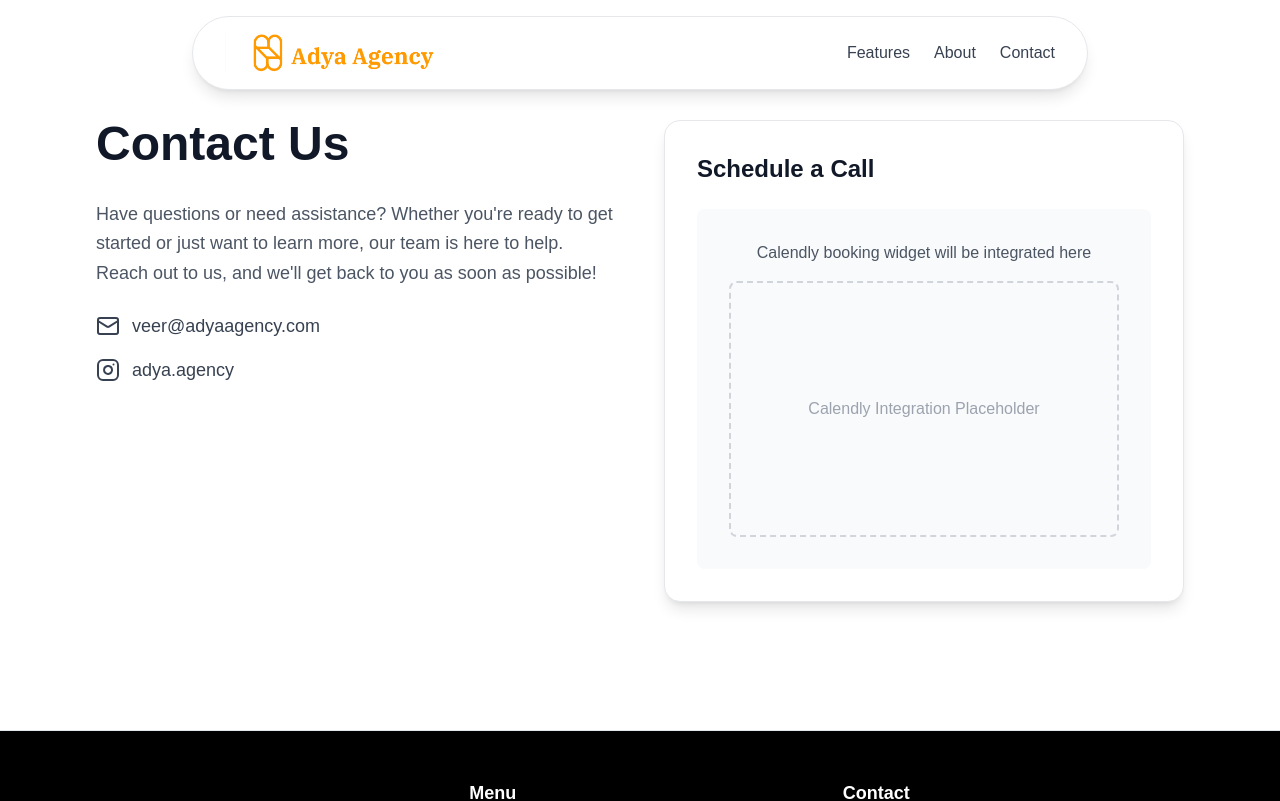
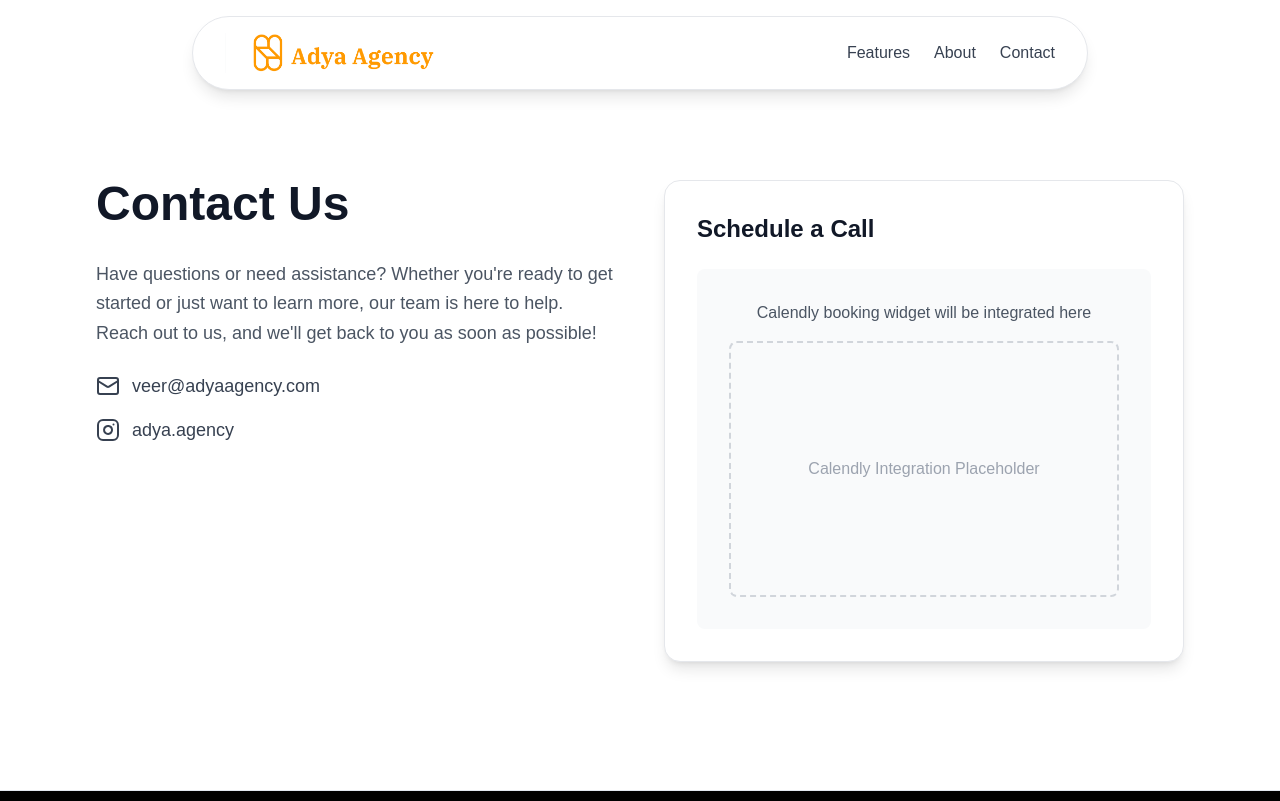
Before and after one commit to siuuuutd/smart-agency-future-web, a React (Vite) app: page /contact in a window 1280 px wide. Shown: the top 801 px of the page. Built offline with nearby package versions, Linux system fonts and the light colour scheme.

Commit message:
feat: Increase contact page spacing
Increased the top padding on the contact page.

```diff
--- a/src/pages/Contact.tsx
+++ b/src/pages/Contact.tsx
@@ -5,7 +5,7 @@ import Footer from "@/components/Footer";
 const Contact = () => {
   return <div className="bg-background min-h-screen w-full font-montserrat">
       <Header />
-      <main className="pt-[120px] pb-16">
+      <main className="pt-[180px] pb-16">
         <div className="container max-w-6xl mx-auto px-8">
           <div className="grid grid-cols-1 lg:grid-cols-2 gap-12 items-start">
             {/* Left Side - Contact Information */}
```
